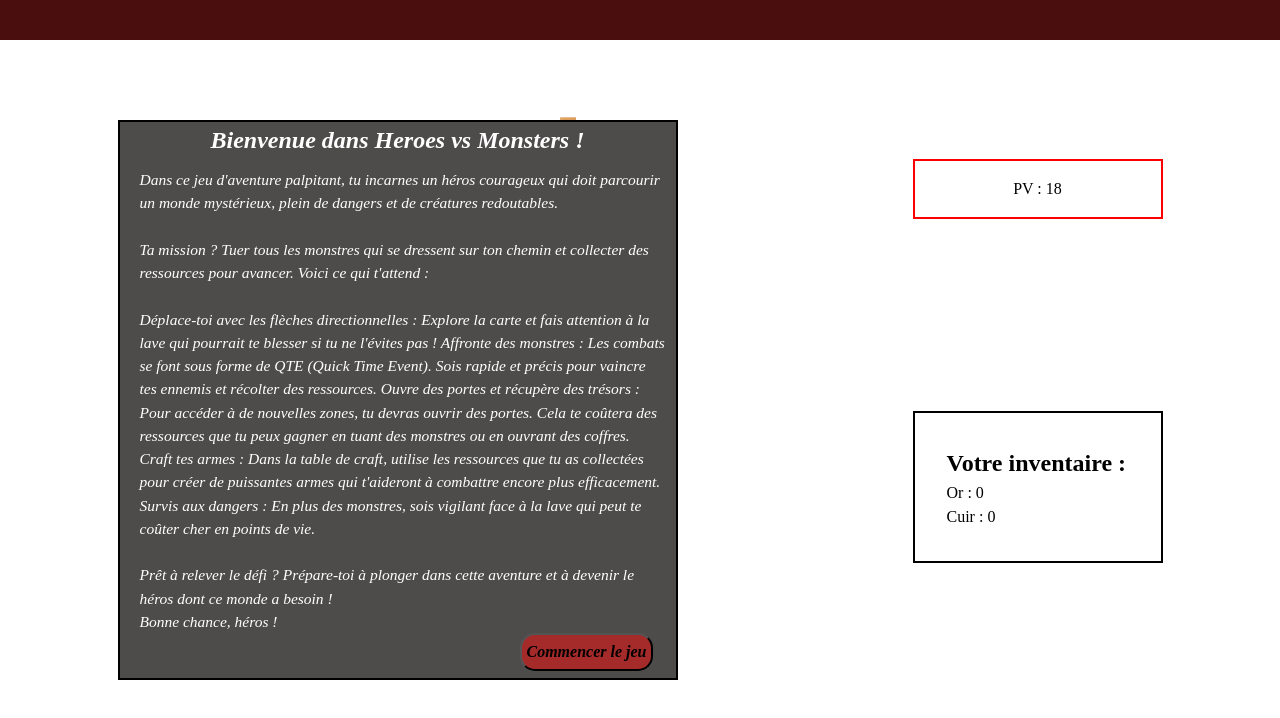
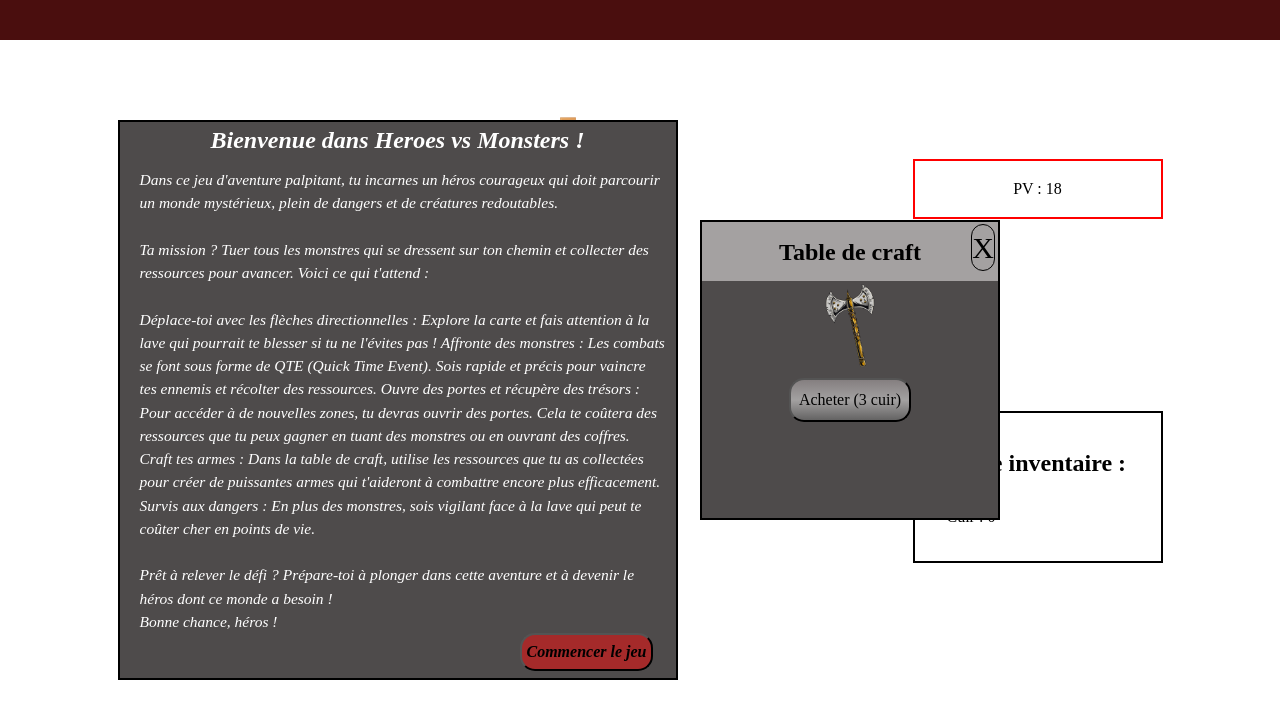
Before and after one commit to Davit-Ners/Heroes-VS-Monster-TypeScript, a website: page src/index.html in a window 1280 px wide. Shown: the part 120-838 px from the top of the page. Drawn offline with Linux system fonts and the light colour scheme; grey boxes are pictures that could not be loaded.

Commit message:
Debut stylisation modale craft

```diff
--- a/src/index.html
+++ b/src/index.html
@@ -84,18 +84,16 @@
                 </div>
             </div>
 
-            <!-- <div class="modale">
+            <div class="modale">
                 <div class="titreMod">
-                    <h2 id="titreModal">Titre</h2>
+                    <h2 id="titreModal">Table de craft</h2>
+                    <div class="fermerModale">X</div>
                 </div>
                 <div class="inventaireModal">
                     <img src="../img/axe.png" alt="">
-                    <img src="../img/axe.png" alt="">
+                    <button>Acheter (3 cuir)</button>
                 </div>
-                <div class="combatZone">
-                    <p>Appuyer sur la lettre q</p>
-                </div>
-            </div> -->
+            </div>
         </main>
 
     </body>
--- a/src/style.css
+++ b/src/style.css
@@ -187,6 +187,29 @@ main {
     h3 {
         color: antiquewhite;
     }
+
+    button {
+        padding: 0.5em;
+        border-radius: 15px;
+        margin-top: 0.5em;
+        background: linear-gradient(rgb(133, 127, 128), rgb(163, 161, 161), rgb(100, 99, 99));
+        transition: ease-in-out 0.2s;
+        &:hover {
+            cursor: pointer;
+            background: linear-gradient(rgb(139, 5, 23), rgb(128, 30, 30), rgb(197, 5, 31));
+            color: darkgray;
+            transform: scale(1.1);
+        }
+    }
+}
+
+.fermerModale {
+    font-size: 30px;
+    position: absolute;
+    right: 3px;
+    top: 2px;
+    border: 1px solid black;
+    border-radius: 15px;
 }
 
 .combatZone {
```
